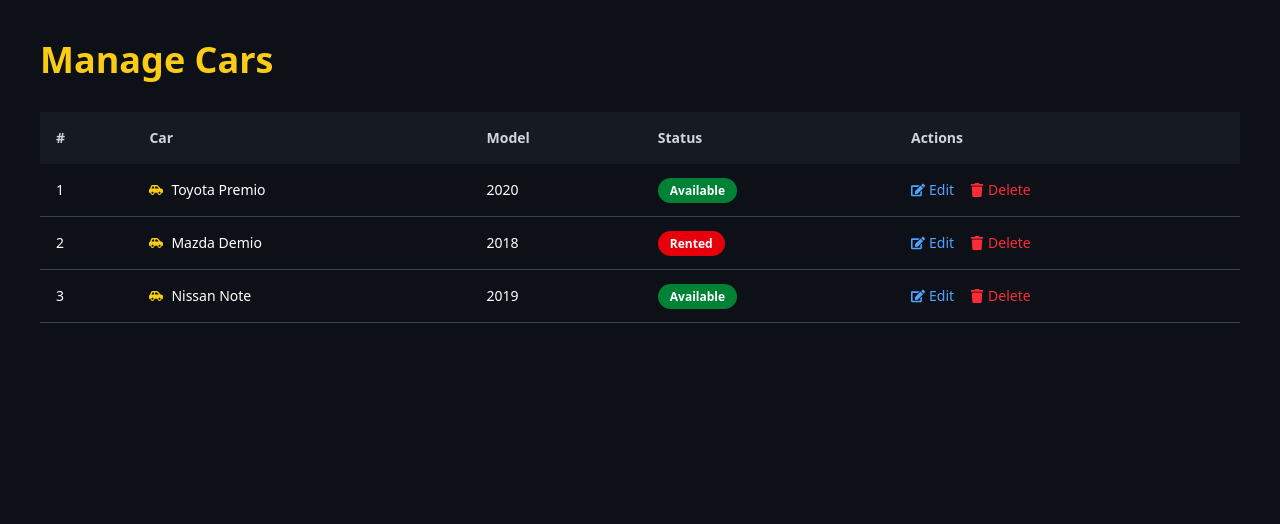
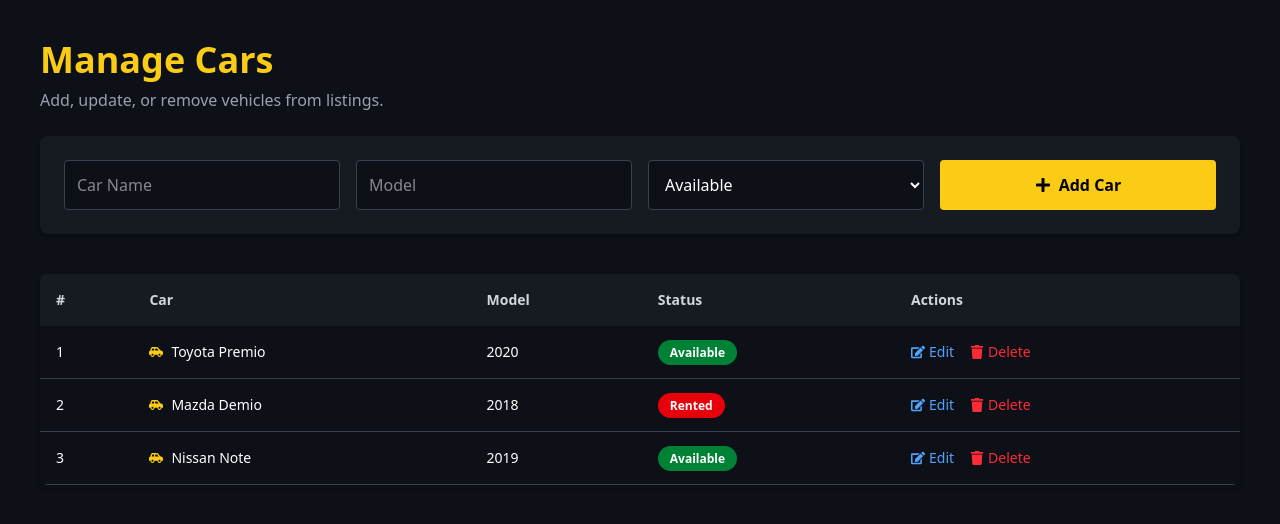
Before and after one commit to festus-sulumeti/mushroom-motors-rental-frontend, a React (Vite) app: page /admin/manage-cars in a window 1280 px wide. Shown: the top 524 px of the page. Built offline with nearby package versions, Linux system fonts and the light colour scheme; no server answers.

Commit message:
feat: added the more details on the manage car side

```diff
--- a/src/components/admin-dashboard/ManageCars.jsx
+++ b/src/components/admin-dashboard/ManageCars.jsx
@@ -1,33 +1,65 @@
-import React from 'react';
-import { FaCarSide, FaEdit, FaTrash } from 'react-icons/fa';
+import React, { useState } from 'react';
+import { FaCarSide, FaEdit, FaTrash, FaPlus } from 'react-icons/fa';
 
 const ManageCars = () => {
-  const cars = [
-    {
-      id: 1,
-      name: 'Toyota Premio',
-      model: '2020',
-      status: 'Available',
-    },
-    {
-      id: 2,
-      name: 'Mazda Demio',
-      model: '2018',
-      status: 'Rented',
-    },
-    {
-      id: 3,
-      name: 'Nissan Note',
-      model: '2019',
-      status: 'Available',
-    },
-  ];
+  const [cars, setCars] = useState([
+    { id: 1, name: 'Toyota Premio', model: '2020', status: 'Available' },
+    { id: 2, name: 'Mazda Demio', model: '2018', status: 'Rented' },
+    { id: 3, name: 'Nissan Note', model: '2019', status: 'Available' },
+  ]);
+
+  const [newCar, setNewCar] = useState({ name: '', model: '', status: 'Available' });
+
+  const handleAddCar = (e) => {
+    e.preventDefault();
+    if (!newCar.name || !newCar.model) return;
+
+    const id = cars.length + 1;
+    setCars([...cars, { ...newCar, id }]);
+    setNewCar({ name: '', model: '', status: 'Available' });
+  };
 
   return (
-    <div className="min-h-screen bg-[#0D1117] text-white p-10">
-      <h2 className="text-4xl font-bold mb-8 text-[#FACC15]">Manage Cars</h2>
+    <div className="min-h-screen bg-[#0D1117] text-white p-6 sm:p-10">
+      <h2 className="text-3xl sm:text-4xl font-bold text-[#FACC15] mb-2">Manage Cars</h2>
+      <p className="text-gray-400 mb-6 text-sm sm:text-base">
+        Add, update, or remove vehicles from listings.
+      </p>
 
-      <div className="overflow-x-auto">
+      {/* Add Car Form */}
+      <form onSubmit={handleAddCar} className="bg-[#161B22] p-6 rounded-lg mb-10 shadow-md grid gap-4 sm:grid-cols-4">
+        <input
+          type="text"
+          placeholder="Car Name"
+          value={newCar.name}
+          onChange={(e) => setNewCar({ ...newCar, name: e.target.value })}
+          className="col-span-1 sm:col-span-1 p-3 rounded bg-[#0D1117] border border-gray-700 text-white"
+        />
+        <input
+          type="text"
+          placeholder="Model"
+          value={newCar.model}
+          onChange={(e) => setNewCar({ ...newCar, model: e.target.value })}
+          className="col-span-1 sm:col-span-1 p-3 rounded bg-[#0D1117] border border-gray-700 text-white"
+        />
+        <select
+          value={newCar.status}
+          onChange={(e) => setNewCar({ ...newCar, status: e.target.value })}
+          className="col-span-1 sm:col-span-1 p-3 rounded bg-[#0D1117] border border-gray-700 text-white"
+        >
+          <option value="Available">Available</option>
+          <option value="Rented">Rented</option>
+        </select>
+        <button
+          type="submit"
+          className="bg-[#FACC15] hover:bg-yellow-400 text-black font-semibold py-2 px-4 rounded flex items-center justify-center"
+        >
+          <FaPlus className="mr-2" /> Add Car
+        </button>
+      </form>
+
+      {/* Table */}
+      <div className="overflow-x-auto rounded-lg shadow-md">
         <table className="w-full text-left text-sm border-collapse">
           <thead>
             <tr className="bg-[#161B22] text-gray-300">
@@ -40,28 +72,27 @@
           </thead>
           <tbody>
             {cars.map((car, index) => (
-              <tr key={car.id} className="border-b border-gray-700 hover:bg-[#1c232b] transition">
-                <td className="p-4">{index + 1}</td>
+              <tr key={car.id} className="border-b border-gray-700 hover:bg-[#1C232B] transition">
+                <td className="p-4 font-medium">{index + 1}</td>
                 <td className="p-4 flex items-center gap-2">
-                  <FaCarSide className="text-[#FACC15]" /> {car.name}
+                  <FaCarSide className="text-[#FACC15]" />
+                  <span>{car.name}</span>
                 </td>
                 <td className="p-4">{car.model}</td>
                 <td className="p-4">
                   <span
                     className={`px-3 py-1 rounded-full text-xs font-semibold ${
-                      car.status === 'Available'
-                        ? 'bg-green-700 text-white'
-                        : 'bg-red-600 text-white'
-                    }`}
+                      car.status === 'Available' ? 'bg-green-700' : 'bg-red-600'
+                    } text-white`}
                   >
                     {car.status}
                   </span>
                 </td>
                 <td className="p-4 flex space-x-4">
-                  <button className="text-blue-400 hover:underline text-sm flex items-center">
+                  <button className="flex items-center text-blue-400 hover:underline text-sm">
                     <FaEdit className="mr-1" /> Edit
                   </button>
-                  <button className="text-red-500 hover:underline text-sm flex items-center">
+                  <button className="flex items-center text-red-500 hover:underline text-sm">
                     <FaTrash className="mr-1" /> Delete
                   </button>
                 </td>
```
